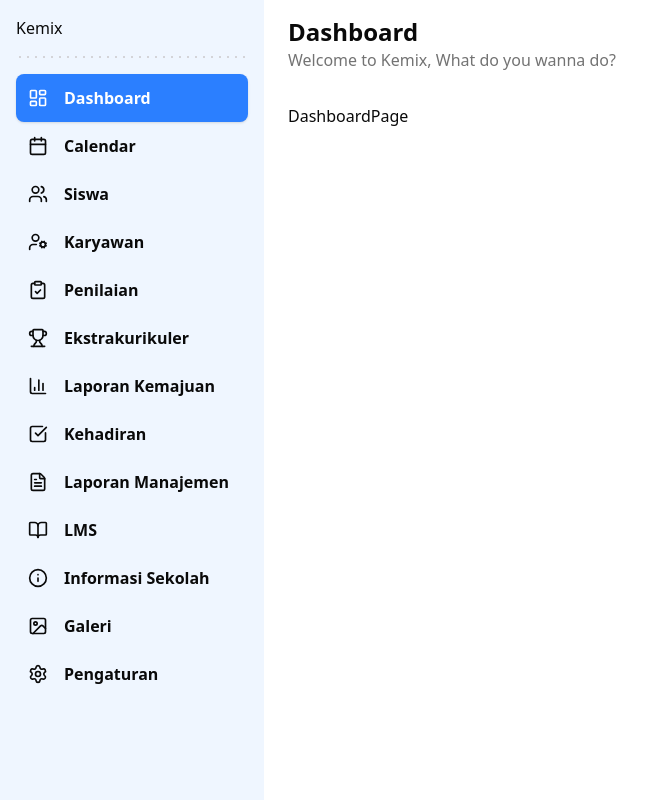
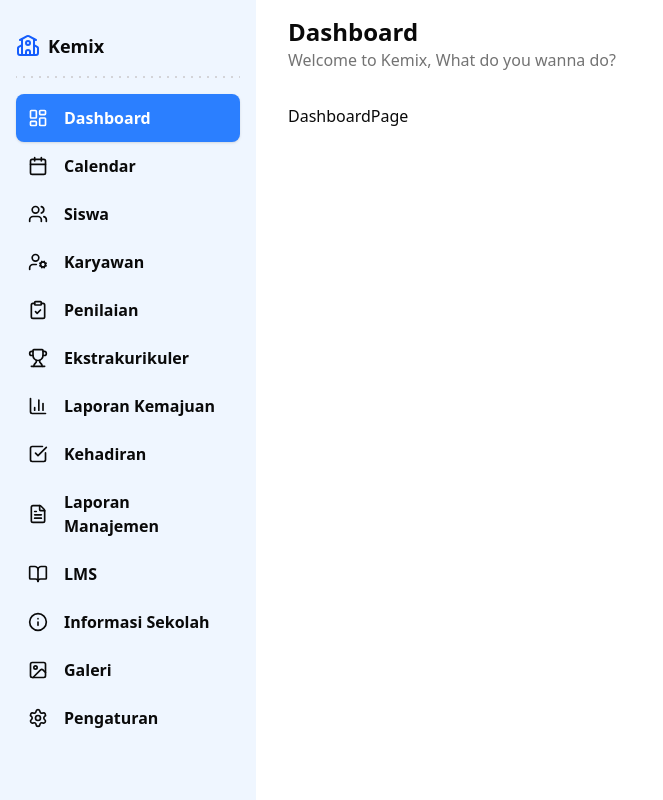
Before and after one commit to kewinzz/sms-school-management, a Next.js app: page / in a window 1280 px wide. Shown: the whole page, without its empty margins (0-663 px from the left). Built offline with nearby package versions, Linux system fonts and the light colour scheme.

Commit message:
Fix dashboard problem

```diff
--- a/package.json
+++ b/package.json
@@ -15,6 +15,7 @@
     "clsx": "^2.1.1",
     "lucide-react": "^0.563.0",
     "next": "16.1.4",
+    "nuqs": "^2.8.6",
     "react": "19.2.3",
     "react-dom": "19.2.3",
     "tailwind-merge": "^3.4.0"
--- a/src/components/mobile-sidebar.tsx
+++ b/src/components/mobile-sidebar.tsx
@@ -10,14 +10,15 @@ export const MobileSidebar = () => {
   const [isOpen, setIsOpen] = useState(false);
 
   return (
-    <Sheet modal={false} open={isOpen} onOpenChange={setIsOpen}>
+    <Sheet open={isOpen} onOpenChange={setIsOpen}>
       <SheetTrigger asChild>
-        <Button variant="secondary" className="lg:hidden">
+        <Button variant="secondary" size="icon" className="lg:hidden">
           <MenuIcon className="size-5 text-neutral-500" />
         </Button>
       </SheetTrigger>
-      <SheetContent side="left" className="p-0">
-        <Sidebar />
+
+      <SheetContent side="left" className="p-0 w-[320px]">
+        <Sidebar isMobile />
       </SheetContent>
     </Sheet>
   );
--- a/src/components/navigation.tsx
+++ b/src/components/navigation.tsx
@@ -23,7 +23,7 @@ const Navigation = () => {
                   "bg-blue-500 text-white shadow-sm hover-opacity-100",
               )}
             >
-              <Icon className={cn("size-5", isActive && "text-white")} />
+              <Icon className={cn("size-5 shrink-0", isActive && "text-white")} />
               {item.label}
             </div>
           </Link>
--- a/src/components/sidebar.tsx
+++ b/src/components/sidebar.tsx
@@ -1,18 +1,42 @@
-import Link from 'next/link'
-import React from 'react'
-import Navigation from './navigation'
-import { DottedSeparator } from './dotted-separator'
+import Link from "next/link";
+import Navigation from "./navigation";
+import { DottedSeparator } from "./dotted-separator";
+import { School } from "lucide-react";
+import { cn } from "@/lib/utils";
 
-const Sidebar = () => {
-  return (
-    <aside className='h-full bg-blue-50 p-4 w-full'>
-      <Link href='/' className='my-4'>
-        Kemix
-      </Link>
-      <DottedSeparator className='my-4'/>
-      <Navigation/>
-    </aside>
-  )
+interface SidebarProps {
+  isMobile?: boolean;
 }
 
-export default Sidebar
+const Sidebar = ({ isMobile = false }: SidebarProps) => {
+  return (
+    <aside
+      className={cn(
+        "h-full bg-blue-50 p-4 transition-all duration-300",
+        isMobile ? "w-full" : "w-20 lg:w-64",
+      )}
+    >
+      {/* Brand */}
+      <Link
+        href="/"
+        className="
+          flex items-center
+          justify-center lg:justify-start
+          my-4 font-bold text-lg
+        "
+      >
+        <School className="size-6 text-blue-600" />
+
+        {!isMobile && <span className="hidden lg:inline ml-2">Kemix</span>}
+
+        {isMobile && <span className="ml-2">Kemix</span>}
+      </Link>
+
+      <DottedSeparator className="my-4" />
+
+      <Navigation />
+    </aside>
+  );
+};
+
+export default Sidebar;
```
Also changed, not shown: 1 other file (tests, documents, lock files or other folders).
